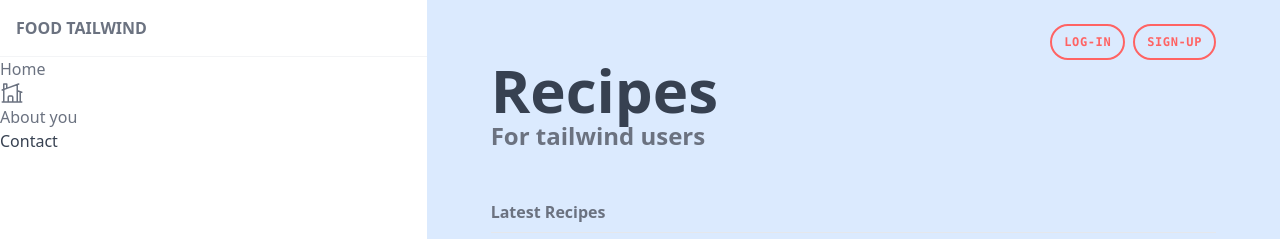
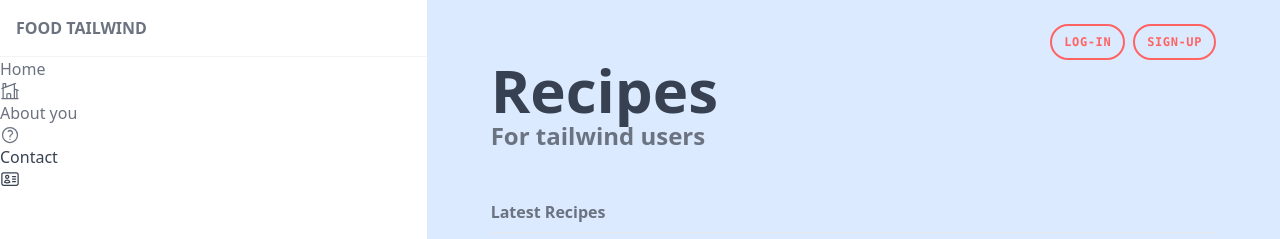
Before and after one commit to iwai-0310/CafeMenuTw, a website: page wind-food/public/index.html in a window 1280 px wide. Shown: the top 239 px of the page. Drawn offline with Linux system fonts and the light colour scheme.

Commit message:
Adds hero icons to the navbar element

```diff
--- a/wind-food/public/index.html
+++ b/wind-food/public/index.html
@@ -18,7 +18,7 @@
               <li>
                 <a href="#">
                   <span>Home</span>
-                  <svg xmlns="http://www.w3.org/2000/svg" fill="none" viewBox="0 0 24 24" stroke-width="1.5" stroke="currentColor" class="w-6 h-6">
+                  <svg class="w-5" xmlns="http://www.w3.org/2000/svg" fill="none" viewBox="0 0 24 24" stroke-width="1.5" stroke="currentColor" class="w-6 h-6">
                     <path stroke-linecap="round" stroke-linejoin="round" d="M8.25 21v-4.875c0-.621.504-1.125 1.125-1.125h2.25c.621 0 1.125.504 1.125 1.125V21m0 0h4.5V3.545M12.75 21h7.5V10.75M2.25 21h1.5m18 0h-18M2.25 9l4.5-1.636M18.75 3l-1.5.545m0 6.205l3 1m1.5.5l-1.5-.5M6.75 7.364V3h-3v18m3-13.636l10.5-3.819" />
                   </svg>
 
@@ -27,11 +27,22 @@
               <li>
                 <a href="#">
                   <span>About you</span>
+                  <svg class="w-5" xmlns="http://www.w3.org/2000/svg" fill="none" viewBox="0 0 24 24" stroke-width="1.5" stroke="currentColor" class="w-6 h-6">
+                    <path stroke-linecap="round" stroke-linejoin="round" d="M9.879 7.519c1.171-1.025 3.071-1.025 4.242 0 1.172 1.025 1.172 2.687 0 3.712-.203.179-.43.326-.67.442-.745.361-1.45.999-1.45 1.827v.75M21 12a9 9 0 11-18 0 9 9 0 0118 0zm-9 5.25h.008v.008H12v-.008z" />
+                  </svg>
+
                 </a>
               </li>
               <li class="text-gray-700">
                 <a href="#">
                   <span>Contact</span>
+
+                  <svg class="w-5" xmlns="http://www.w3.org/2000/svg" fill="none" viewBox="0 0 24 24" stroke-width="1.5" stroke="currentColor" class="w-6 h-6">
+                    <path stroke-linecap="round" stroke-linejoin="round" d="M15 9h3.75M15 12h3.75M15 15h3.75M4.5 19.5h15a2.25 2.25 0 002.25-2.25V6.75A2.25 2.25 0 0019.5 4.5h-15a2.25 2.25 0 00-2.25 2.25v10.5A2.25 2.25 0 004.5 19.5zm6-10.125a1.875 1.875 0 11-3.75 0 1.875 1.875 0 013.75 0zm1.294 6.336a6.721 6.721 0 01-3.17.789 6.721 6.721 0 01-3.168-.789 3.376 3.376 0 016.338 0z" />
+                  </svg>
+
+
+
                 </a>
               </li>
             </ul>
```
